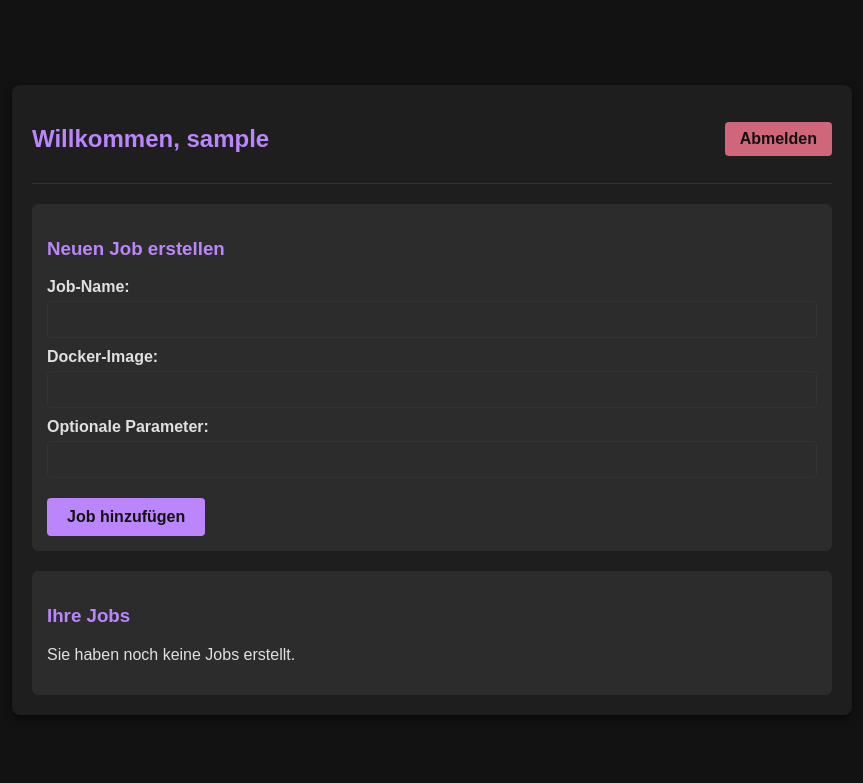
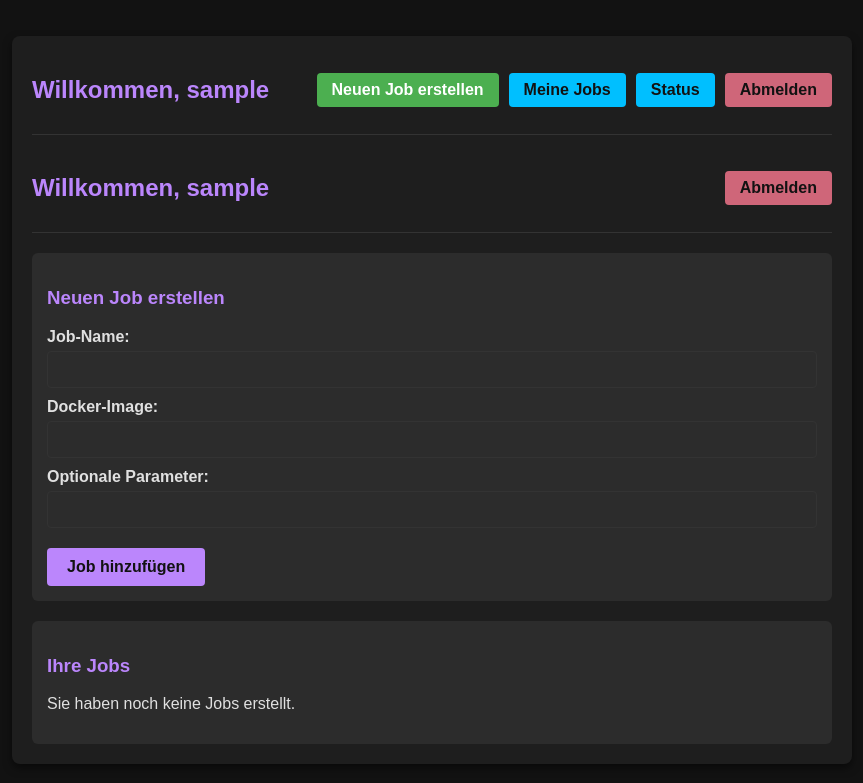
Before and after one commit to wlanboy/raspberrypi, a Flask app: page /jobs in a window 1280 px wide. Shown: the top 783 px of the page, without its empty margins (208-1071 px from the left). Run offline with Flask 3, Linux system fonts and the light colour scheme; the visitor is signed in with stand-in values (Sample User, id 1); data that the repository does not hold is empty.

Commit message:
moved navigation to base template

```diff
--- a/jobber/templates/base.html
+++ b/jobber/templates/base.html
@@ -3,11 +3,20 @@
 <head>
     <meta charset="UTF-8">
     <meta name="viewport" content="width=device-width, initial-scale=1.0">
-    <title>Job-Manager</title>
+    <title>Job Manager</title>
     <link rel="stylesheet" href="{{ url_for('static', filename='style.css') }}">
 </head>
 <body>
     <div class="container">
+        <div class="header">
+            <h2>Willkommen, {{ username }}</h2>
+            <div class="header-buttons">
+                <a href="{{ url_for('create_job') }}" class="create-button">Neuen Job erstellen</a>
+                <a href="{{ url_for('jobs_page') }}" class="status-button">Meine Jobs</a>
+                <a href="{{ url_for('status_page') }}" class="status-button">Status</a>
+                <a href="{{ url_for('logout') }}" class="logout-button">Abmelden</a>
+            </div>
+        </div>
         {% block content %}{% endblock %}
     </div>
 </body>
```
